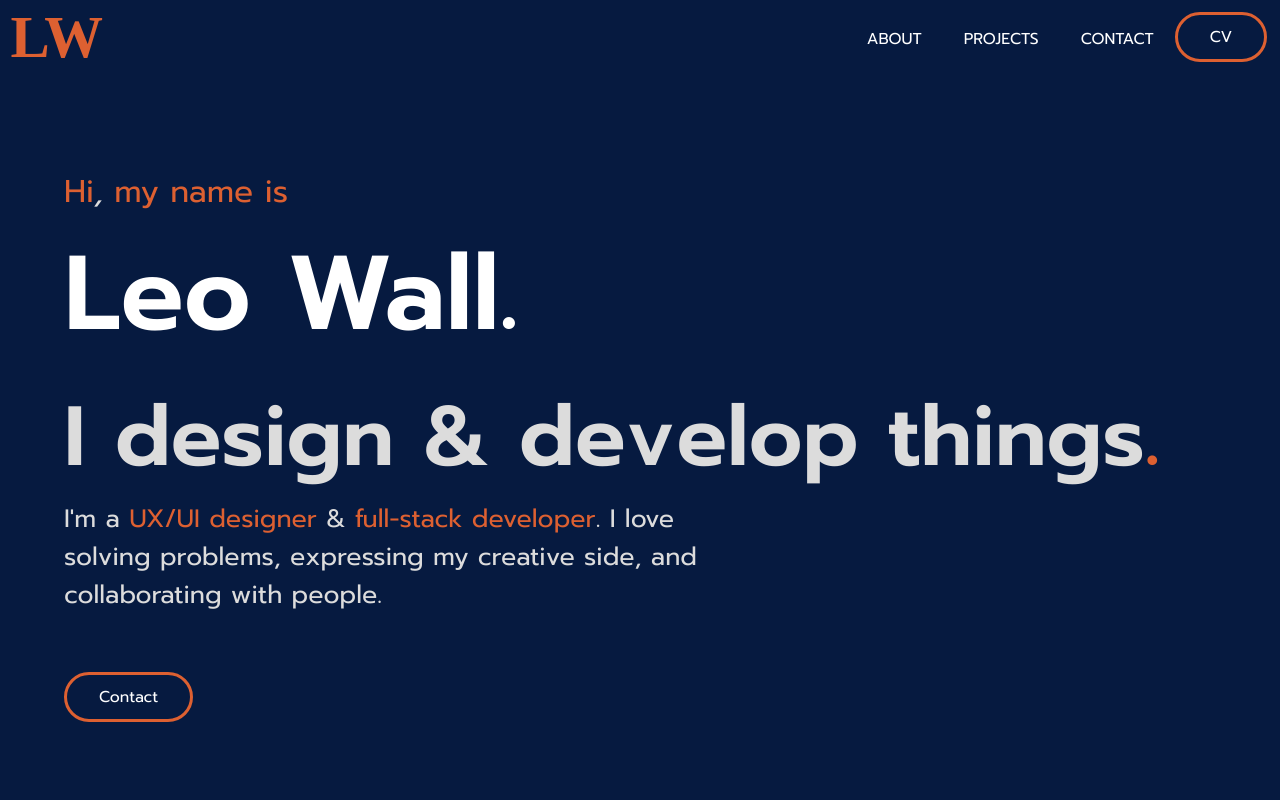
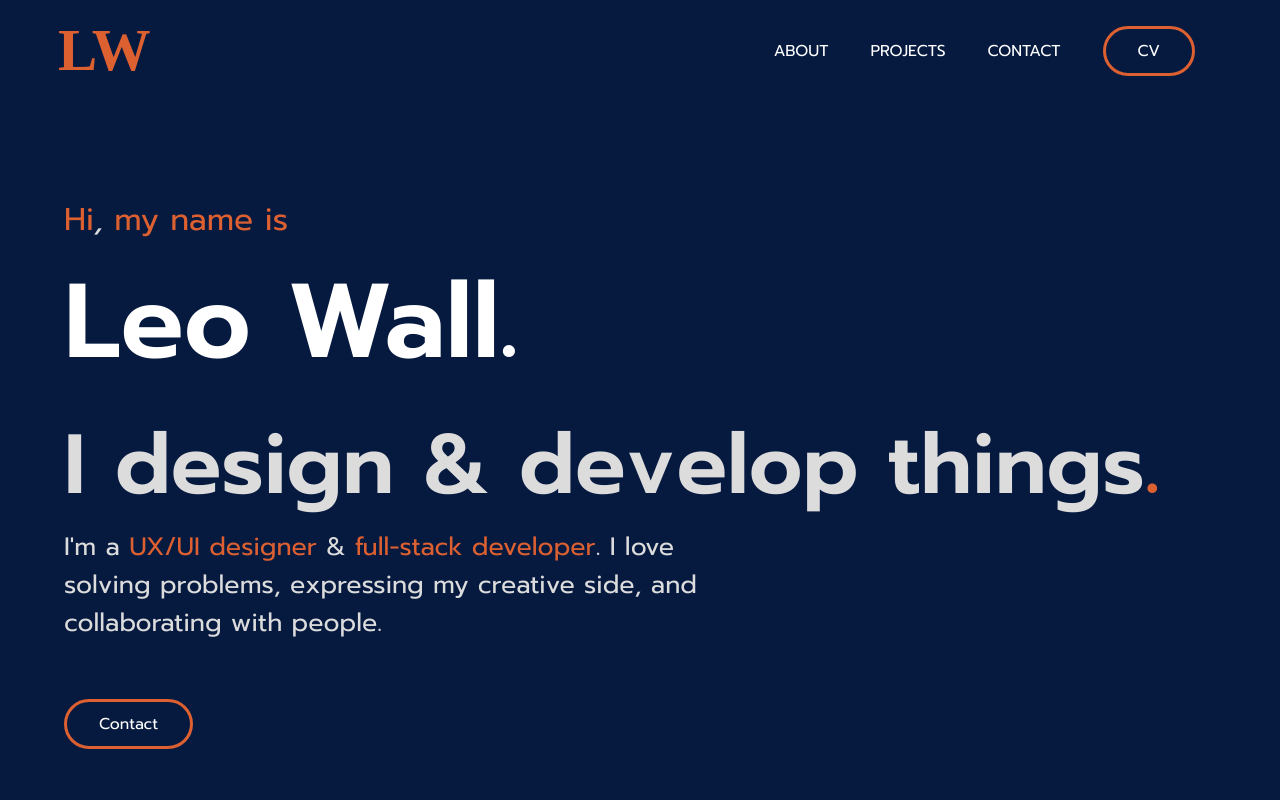
Before and after one commit to leoarthurwall/My-Portfolio, a React (Create React App) app: page / in a window 1280 px wide. Shown: the top 800 px of the page. Built offline with nearby package versions, Linux system fonts and the light colour scheme; a web font is replaced by a local one.

Commit message:
added flex to the li items in the nav bar to align them correctly

```diff
--- a/src/Components/LinkButton/LinkButton.scss
+++ b/src/Components/LinkButton/LinkButton.scss
@@ -8,7 +8,6 @@
 
     font-family: $font-family;
     padding: 10px 32px;
-    // padding: 0.5em 1.5em;
     text-align: center;
     text-decoration: none;
     display: inline-block;
@@ -27,8 +26,6 @@
     padding: 6px 12px;
     font-size: 0.6rem;
     border-radius: 25px;
-    border: 2px solid $heading-text-colors;
-
-
+    border: 2px solid $heading-text-colors
  }
 }
--- a/src/Components/Navbar/navbar.js
+++ b/src/Components/Navbar/navbar.js
@@ -60,8 +60,8 @@ function Navbar() {
                 Contact
               </Link>
             </li>
-            <li className="resume-button">
-              <LinkButton className="resume-button-nav" hrefProp={`Resume/ResumeLeoWall.pdf`} bodyProp={"CV"} />
+            <li className="nav-list-item">
+              <LinkButton className="nav-link" hrefProp={`Resume/ResumeLeoWall.pdf`} bodyProp={"CV"} />
             </li>
           </ul>
         </nav>
--- a/src/Components/Navbar/navbar.scss
+++ b/src/Components/Navbar/navbar.scss
@@ -13,7 +13,7 @@
     align-items: center;
     z-index: 1;
     justify-content: space-between;
-    padding: 0 1%;
+    padding: 0 5%;
 }
 .navlogo{
     width: 7%;
@@ -40,11 +40,17 @@
 }
 .nav-list-container{
     display: flex;
-    align-items:center;
+    align-items: center;
+    height: 100%;
 
 }
 
     .nav-list-item {
+        display: flex;
+        align-items: center;
+        justify-content: center;
+        text-align: center;
+
         list-style: none;
         margin: 1rem;
         font-family: $font-family;
@@ -55,20 +61,18 @@
             text-decoration: none;
             text-transform: uppercase;
             color: $the-dot-docoration-color;
-            min-width: 130px;
-            padding: 10px 0;
+
             cursor: pointer;
             transition: ease-out 0.1s;
             border-bottom: 3px solid none;
+
 
             &:hover {
                 border-bottom: 3px solid $heading-text-colors;
             }
         }
     }
-    .resume-button {
-        list-style: none;
-    }
+
 
 
 //PHONE
@@ -92,9 +96,12 @@
     }
    .nav-list-item {
     margin: 0.5rem;
-   }
-   .nav-link{
-    font-size: 0.5rem;
+
+
+        .nav-link{
+        font-size: 0.6rem;
+
+        }
    }
    .header {
     justify-content: space-around;
```
